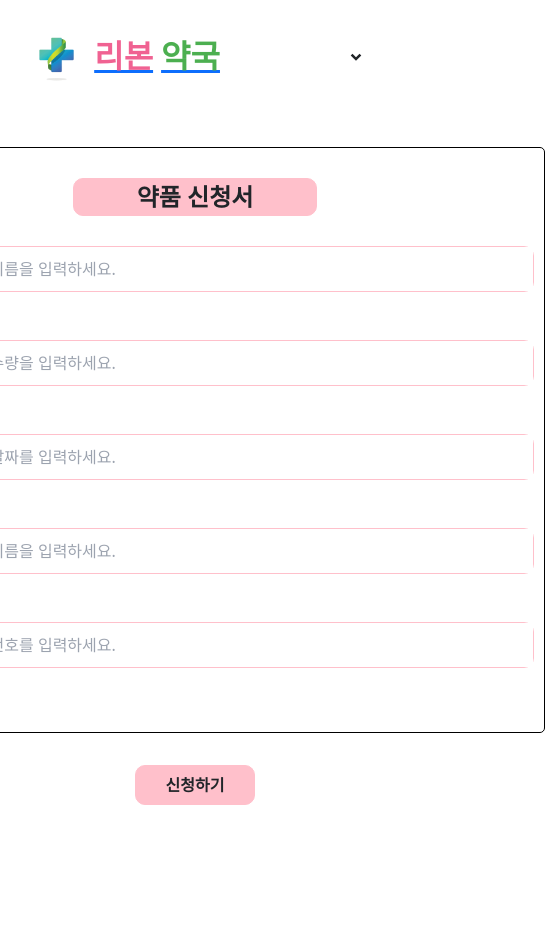
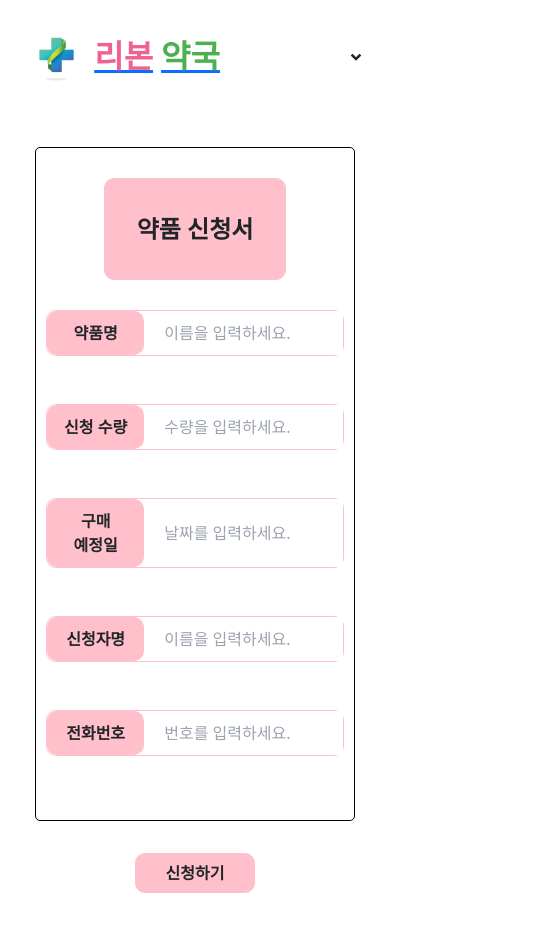
Before and after one commit to kjyook/Web_SW_Studio, a Next.js app: page /application in a window 390 px wide. Shown: the top 932 px of the page, 545 px wide, since content can reach past the window. Before the commit the page ends 885 px from the top, so only its background shows below. Built offline with nearby package versions, Linux system fonts and the light colour scheme.

Commit message:
application page mobile css

```diff
--- a/src/components/Header/Header.jsx
+++ b/src/components/Header/Header.jsx
@@ -13,8 +13,8 @@ export const Header = () => {
   const tabs = [
     { label: "약국소개", path: "drugstore" },
     { label: "질문게시판", path: "Board" },
-    { label: "약품신청", path: "page3" },
-    { label: "약품 재고 확인", path: "page4" },
+    { label: "약품신청", path: "application" },
+    { label: "약품 재고 확인", path: "recommend" },
     { label: "이번달 건강 이슈", path: "HotTopic" },
     // 나머지 탭들도 이와 같은 형식으로 추가...
   ];
--- a/src/pages/application/application.module.css
+++ b/src/pages/application/application.module.css
@@ -15,7 +15,7 @@
     justify-content: center;
     align-items: center;
     text-align: center;
-    width: 700px;
+    width: 20.0rem;
 }
 .applicationInfo ul {
     padding: 0 10px;
@@ -32,7 +32,7 @@
     background-color: pink;
     padding: 10px;
     border-radius: 10px;
-    width: 20%;
+    width: 50%;
     font-size: 1rem;
     font-weight: 800;
 }
@@ -43,8 +43,9 @@
 .applicationTitle {
     margin: 30px;
     border: 1px solid pink;
-    width: 35%;
+    width: auto;
     background-color: pink;
+    padding: 2.0rem;
     border-radius: 10px;
     font-size: 1.5rem;
     font-weight: 900;
--- a/src/pages/application/index.tsx
+++ b/src/pages/application/index.tsx
@@ -57,34 +57,32 @@ const Application = () => {
         }
     };
 
-
-    const tabs = ['drugstore', 'page2', 'application', 'page4', 'page5'];
     return (
         <div>
-            <Tabs defaultTab="Main" tabs={tabs} />
+            <Tabs />
             <form className={styles.applicationPage} onSubmit={handleSubmit}>
                 <div className={styles.applicationInfo}>
                     <div className={styles.applicationTitle}>약품 신청서</div>
                     <ul className={styles.applicationList}>
                         <li>
                             <label>약품명</label>
-                            <input type="text" name="drugName" placeholder="이름을 입력하세요." value={formData.drugName} onChange={handleChange}/>
+                            <input type="text" name="drugName" placeholder="이름을 입력하세요." value={formData.drugName} onChange={handleChange} />
                         </li>
                         <li>
                             <label>신청 수량</label>
-                            <input type="text" name='quantity' placeholder="수량을 입력하세요." value={formData.quantity} onChange={handleChange}/>
+                            <input type="text" name='quantity' placeholder="수량을 입력하세요." value={formData.quantity} onChange={handleChange} />
                         </li>
                         <li>
-                            <label>구매 예정일</label>
-                            <input type="text" name='plannedDate' placeholder="날짜를 입력하세요." value={formData.plannedDate} onChange={handleChange}/>
+                            <label>구매<br /> 예정일</label>
+                            <input type="text" name='plannedDate' placeholder="날짜를 입력하세요." value={formData.plannedDate} onChange={handleChange} />
                         </li>
                         <li>
                             <label>신청자명</label>
-                            <input type="text" name="applicantName" placeholder="이름을 입력하세요." value={formData.applicantName} onChange={handleChange}/>
+                            <input type="text" name="applicantName" placeholder="이름을 입력하세요." value={formData.applicantName} onChange={handleChange} />
                         </li>
                         <li>
                             <label>전화번호</label>
-                            <input type="text" name='phoneNumber' placeholder="번호를 입력하세요." value={formData.phoneNumber} onChange={handleChange}/>
+                            <input type="text" name='phoneNumber' placeholder="번호를 입력하세요." value={formData.phoneNumber} onChange={handleChange} />
                         </li>
                     </ul>
                 </div>
```
Lines whose indentation alone changed are shown as unchanged.
